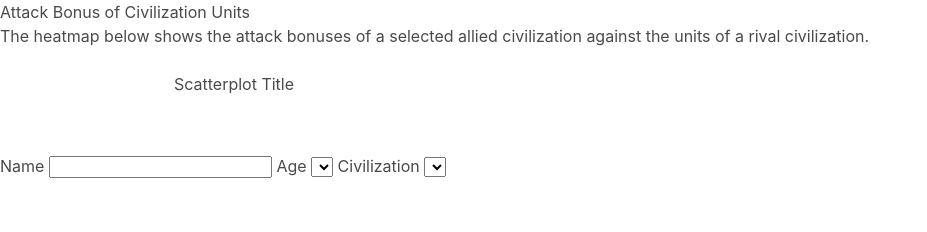
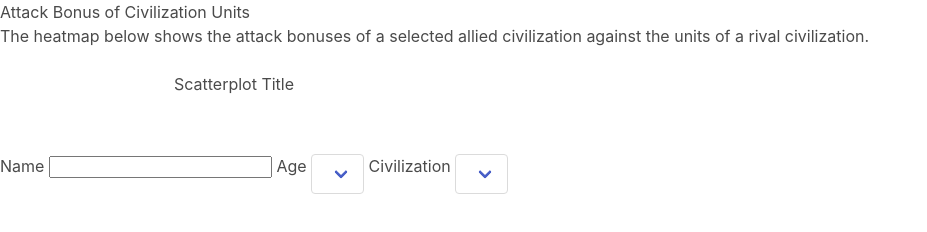
Before and after one commit to fayalalebrun/aoe4-unit-datavis, a website built with webpack: page src/index.html in a window 1280 px wide. Shown: the whole page, without its empty margins (0-927 px from the left). Built offline with nearby package versions, Linux system fonts and the light colour scheme; files whose address does not match are found by name.

Commit message:
Add bulma styling for filter dropdowns

```diff
--- a/src/index.html
+++ b/src/index.html
@@ -23,12 +23,15 @@
 	  </span>
 	  <span>
 	      Age
-	      <select name="Age" id="select-age">
-	      </select>
+	      <div class="select">
+		  <select name="Age" id="select-age" class="select"> </select>
+	      </div>
 	  </span>
 	  <span>
 	      Civilization
-	      <select name="Civilization" id="select-civ"> </select>
+	      <div class="select">
+		  <select name="Civilization" id="select-civ"> </select>
+	      </div>
 	  </span>
 
 	  <span id="ranges">
```
